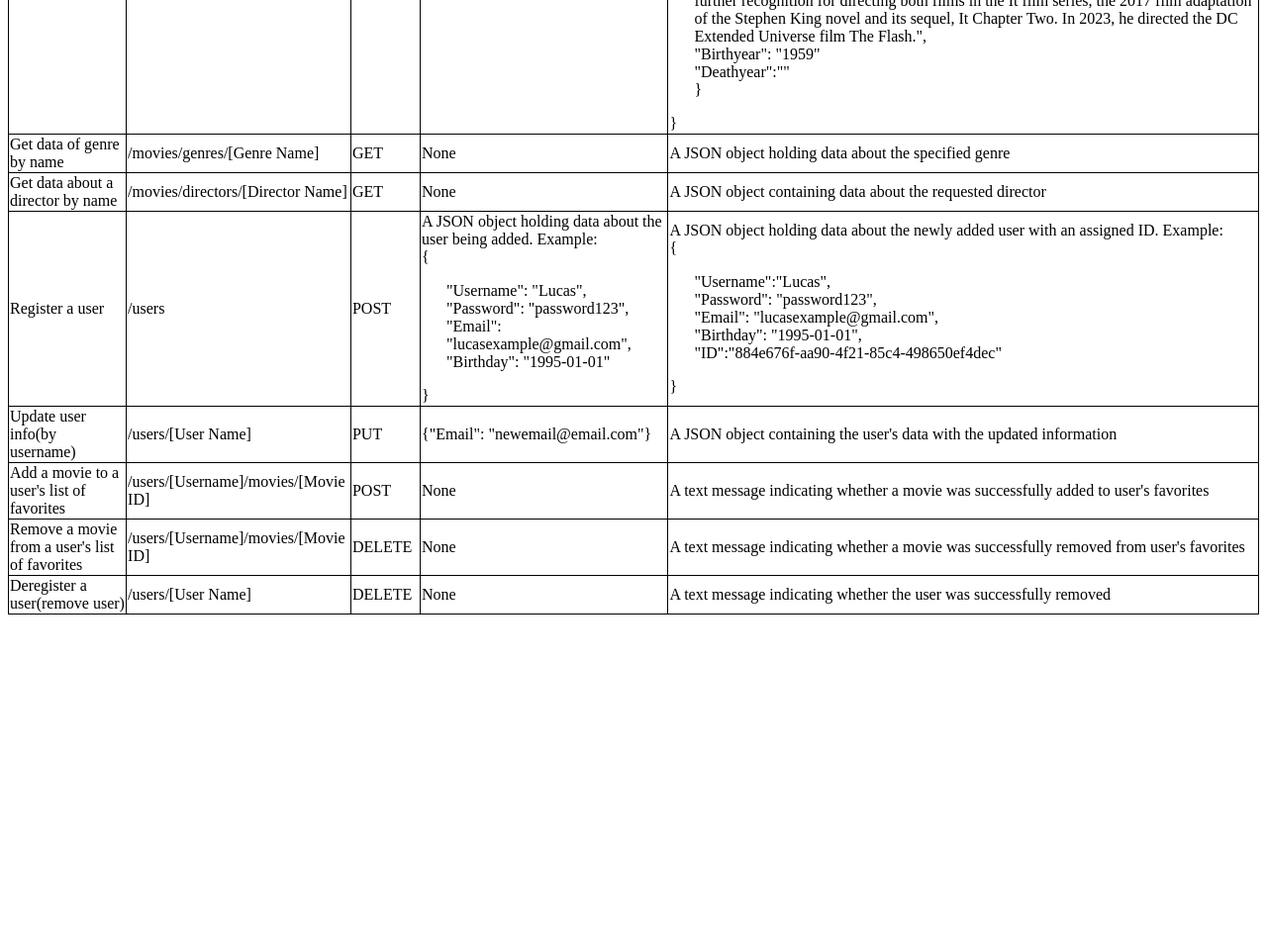
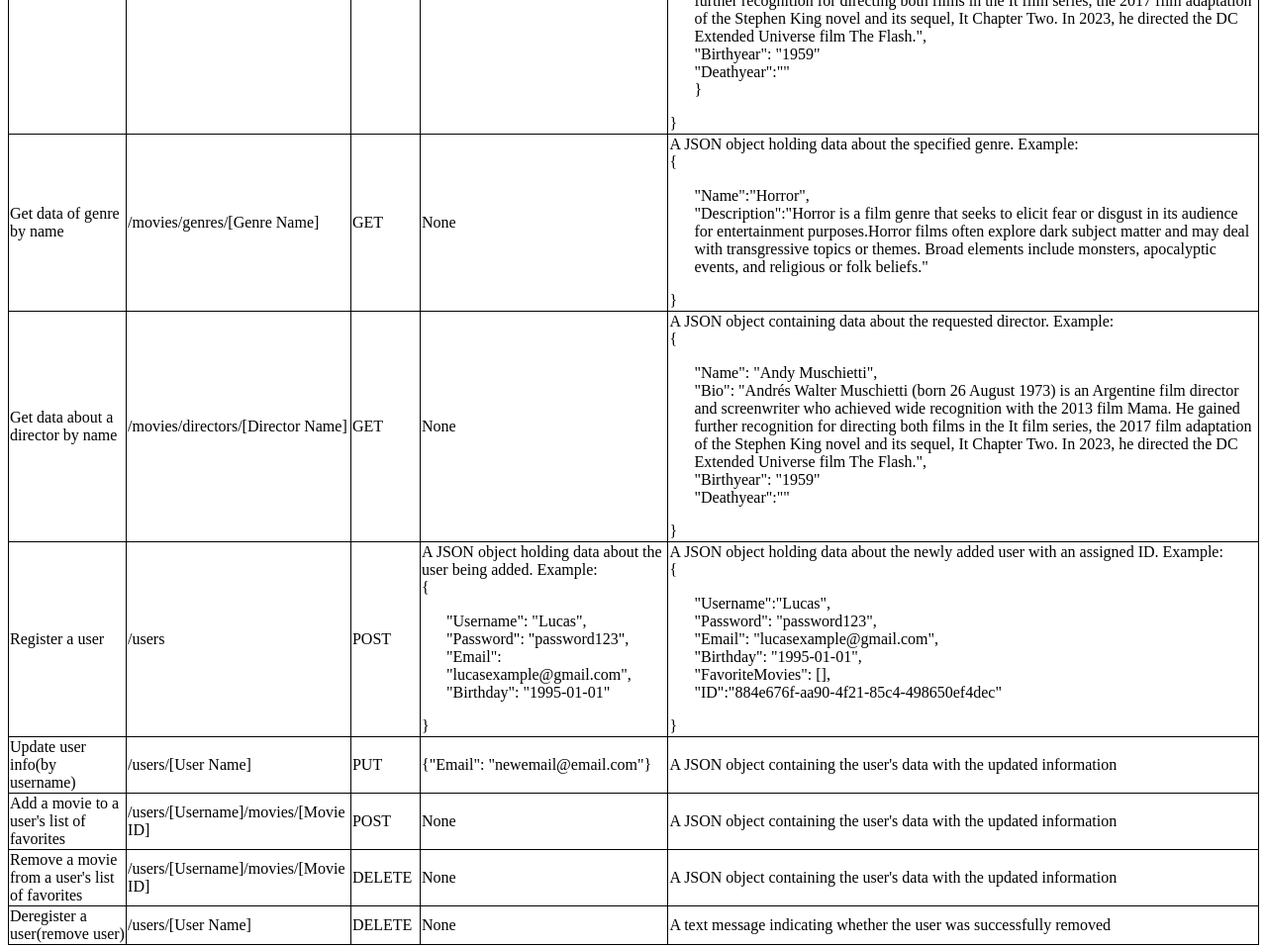
Before and after one commit to yuxu1/movie_api, a website: page public/documentation.html in a window 1280 px wide. Shown: the part 560-1517 px from the top of the page at 99% size. Before the commit the page ends 1189 px from the top, so only its background shows below. Drawn offline with Linux system fonts and the light colour scheme.

Commit message:
Update documentation.html

```diff
--- a/public/documentation.html
+++ b/public/documentation.html
@@ -67,7 +67,15 @@
                 <td>/movies/genres/[Genre Name]</td>
                 <td>GET</td>
                 <td>None</td>
-                <td>A JSON object holding data about the specified genre </td>
+                <td>
+                    A JSON object holding data about the specified genre. Example: <br>
+                    {<br>
+                        <p style="margin-left:25px;">
+                            "Name":"Horror",<br>
+                            "Description":"Horror is a film genre that seeks to elicit fear or disgust in its audience for entertainment purposes.Horror films often explore dark subject matter and may deal with transgressive topics or themes. Broad elements include monsters, apocalyptic events, and religious or folk beliefs."<br>
+                        </p>
+                    }
+                </td>
             </tr>
 
             <tr>
@@ -76,7 +84,15 @@
                 <td>GET</td>
                 <td>None</td>
                 <td>
-                    A JSON object containing data about the requested director
+                    A JSON object containing data about the requested director. Example:<br>
+                    {<br>
+                        <p style="margin-left:25px;">
+                            "Name": "Andy Muschietti",<br>
+                            "Bio": "Andrés Walter Muschietti (born 26 August 1973) is an Argentine film director and screenwriter who achieved wide recognition with the 2013 film Mama. He gained further recognition for directing both films in the It film series, the 2017 film adaptation of the Stephen King novel and its sequel, It Chapter Two. In 2023, he directed the DC Extended Universe film The Flash.",<br>
+                            "Birthyear": "1959"<br>
+                            "Deathyear":""<br>
+                        </p>
+                    }
                 </td>
             </tr>
             <tr>
@@ -104,6 +120,7 @@
                             "Password": "password123", <br>
                             "Email": "lucasexample@gmail.com", <br>
                             "Birthday": "1995-01-01", <br>
+                            "FavoriteMovies": [],<br>
                             "ID":"884e676f-aa90-4f21-85c4-498650ef4dec"
                         </p>
                     }
@@ -121,14 +138,14 @@
                 <td>/users/[Username]/movies/[Movie ID]</td>
                 <td>POST</td>
                 <td>None</td>
-                <td>A text message indicating whether a movie was successfully added to user's favorites</td>
+                <td>A JSON object containing the user's data with the updated information</td>
             </tr>
             <tr>
                 <td>Remove a movie from a user's list of favorites</td>
                 <td>/users/[Username]/movies/[Movie ID]</td>
                 <td>DELETE</td>
                 <td>None</td>
-                <td>A text message indicating whether a movie was successfully removed from user's favorites</td>
+                <td>A JSON object containing the user's data with the updated information</td>
             </tr>
             <tr>
                 <td>Deregister a user(remove user)</td>
```
